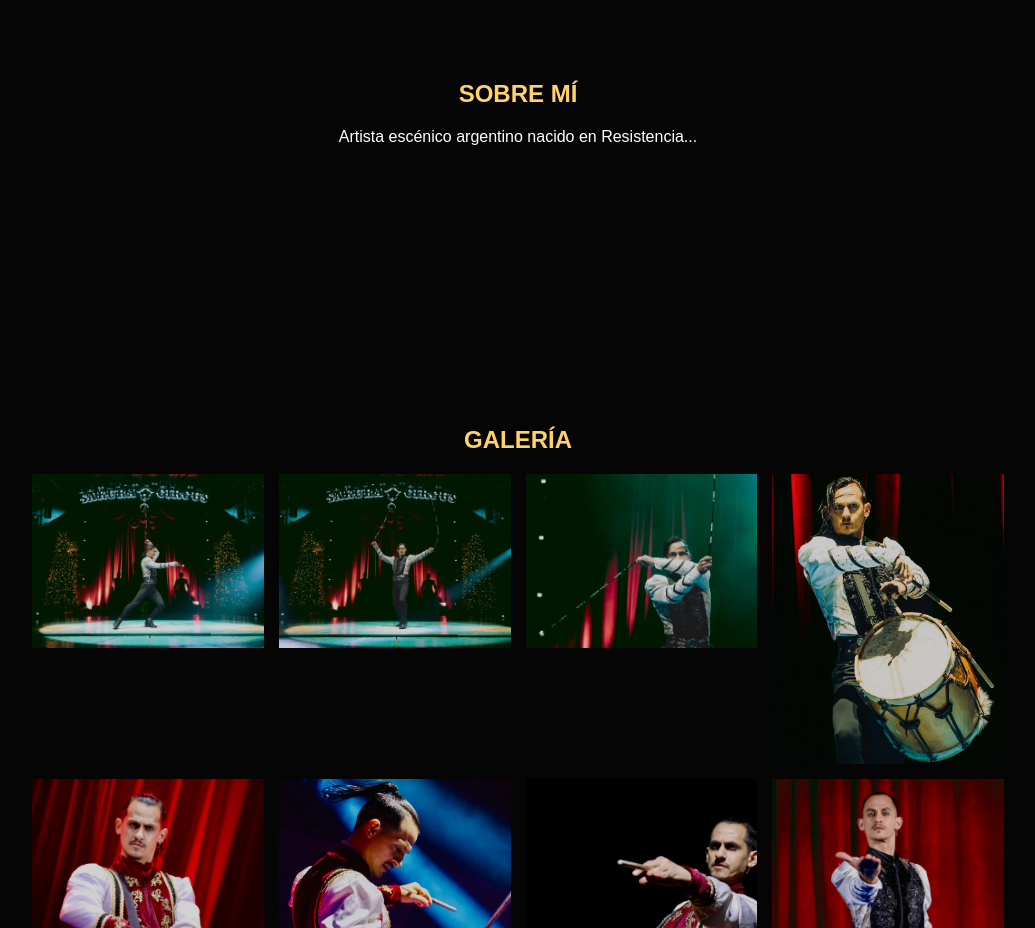
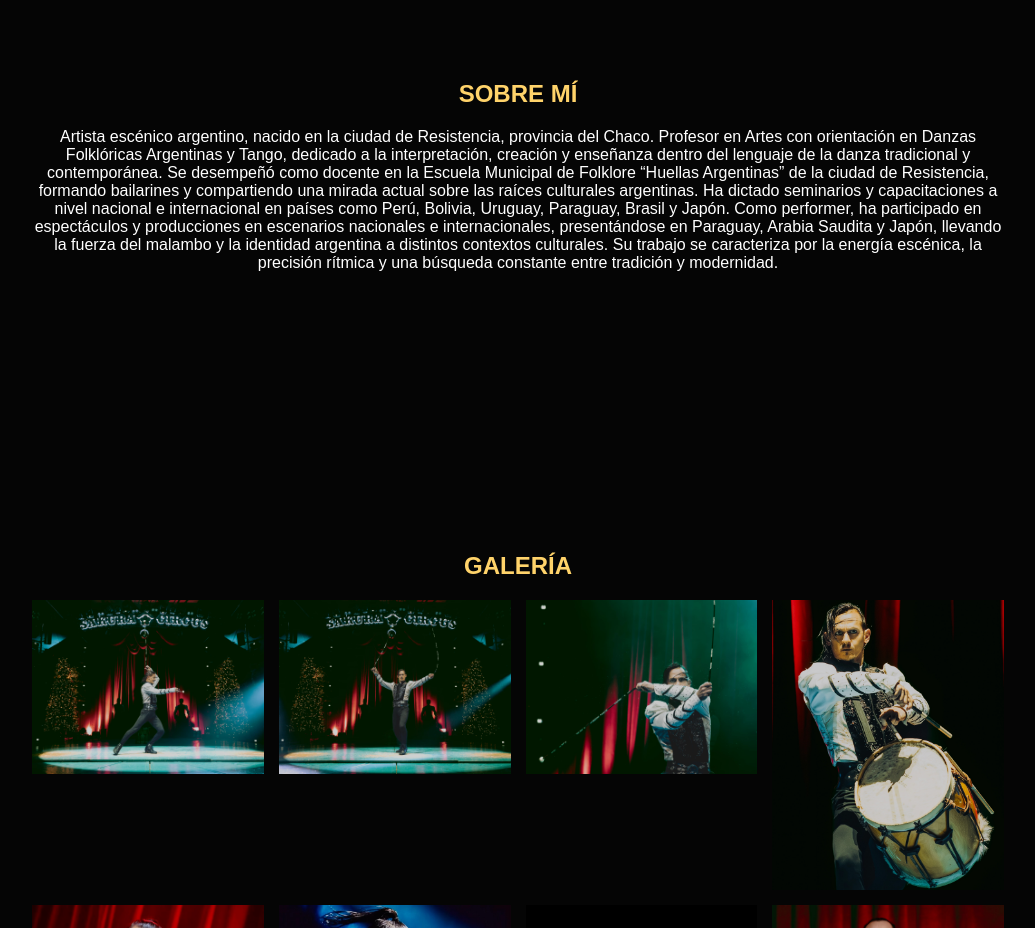
Before and after one commit to juanse080388/jsart, a plain HTML site: page index.html in a window 1280 px wide. Shown: the part 860-1788 px from the top of the page, without its empty margins (122-1157 px from the left). Drawn offline with Linux system fonts and the light colour scheme; a script that the page names is missing.

Commit message:
actualización del portfolio

```diff
--- a/index.html
+++ b/index.html
@@ -53,9 +53,21 @@ class="cta">BOOK</a>
 <section id="about" class="section reveal">
 <h2 data-es="SOBRE MÍ" data-jp="プロフィール">SOBRE MÍ</h2>
 
-<p data-es="Artista escénico argentino nacido en Resistencia..."
-data-jp="アルゼンチン・チャコ州レシステンシア出身の舞台芸術家。">
-Artista escénico argentino nacido en Resistencia...
+<p data-es="Artista escénico argentino, nacido en la ciudad de Resistencia, provincia del Chaco. Profesor en Artes con orientación en Danzas Folklóricas Argentinas y Tango, dedicado a la interpretación, creación y enseñanza dentro del lenguaje de la danza tradicional y contemporánea.
+
+Se desempeñó como docente en la Escuela Municipal de Folklore “Huellas Argentinas” de la ciudad de Resistencia, formando bailarines y compartiendo una mirada actual sobre las raíces culturales argentinas. Ha dictado seminarios y capacitaciones a nivel nacional e internacional en países como Perú, Bolivia, Uruguay, Paraguay, Brasil y Japón.
+
+Como performer, ha participado en espectáculos y producciones en escenarios nacionales e internacionales, presentándose en Paraguay, Arabia Saudita y Japón, llevando la fuerza del malambo y la identidad argentina a distintos contextos culturales. Su trabajo se caracteriza por la energía escénica, la precisión rítmica y una búsqueda constante entre tradición y modernidad."
+data-jp="アルゼンチン・チャコ州レシステンシア出身の舞台芸術家。アルゼンチン民族舞踊およびタンゴを専門とする芸術教師として、伝統と現代性を融合させたダンス表現の創作・指導・パフォーマンス活動を行っている。
+
+レシステンシア市立フォルクローレ学校「Huellas Argentinas」にて講師を務め、アルゼンチン文化のルーツを現代的な視点で伝えてきた。これまでにペルー、ボリビア、ウルグアイ、パラグアイ、ブラジル、日本など国内外でワークショップやセミナーを開催。
+
+パフォーマーとしても国際的に活動し、パラグアイ、サウジアラビア、日本などで公演を行う。力強いマランボのリズム、繊細な表現力、そして伝統とモダンの融合を特徴としている。">
+Artista escénico argentino, nacido en la ciudad de Resistencia, provincia del Chaco. Profesor en Artes con orientación en Danzas Folklóricas Argentinas y Tango, dedicado a la interpretación, creación y enseñanza dentro del lenguaje de la danza tradicional y contemporánea.
+
+Se desempeñó como docente en la Escuela Municipal de Folklore “Huellas Argentinas” de la ciudad de Resistencia, formando bailarines y compartiendo una mirada actual sobre las raíces culturales argentinas. Ha dictado seminarios y capacitaciones a nivel nacional e internacional en países como Perú, Bolivia, Uruguay, Paraguay, Brasil y Japón.
+
+Como performer, ha participado en espectáculos y producciones en escenarios nacionales e internacionales, presentándose en Paraguay, Arabia Saudita y Japón, llevando la fuerza del malambo y la identidad argentina a distintos contextos culturales. Su trabajo se caracteriza por la energía escénica, la precisión rítmica y una búsqueda constante entre tradición y modernidad.
 </p>
 </section>
 
```
